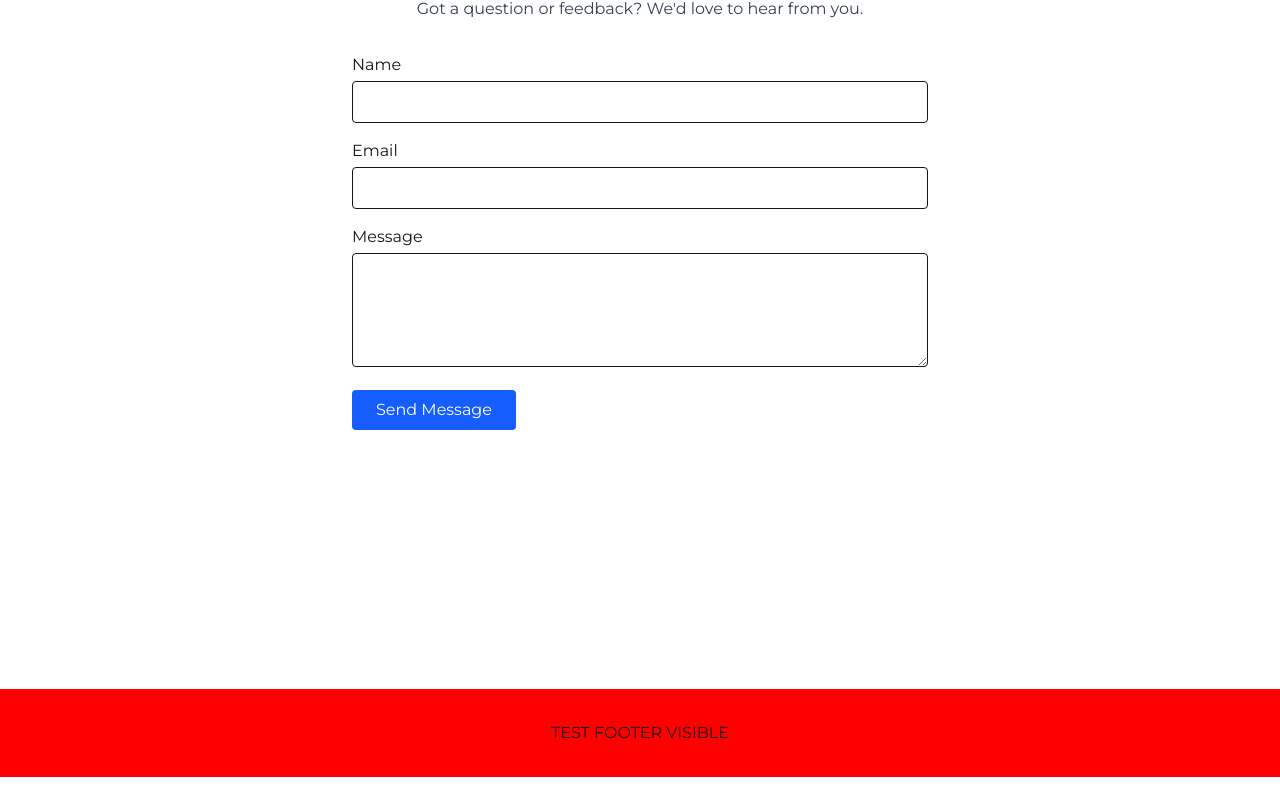
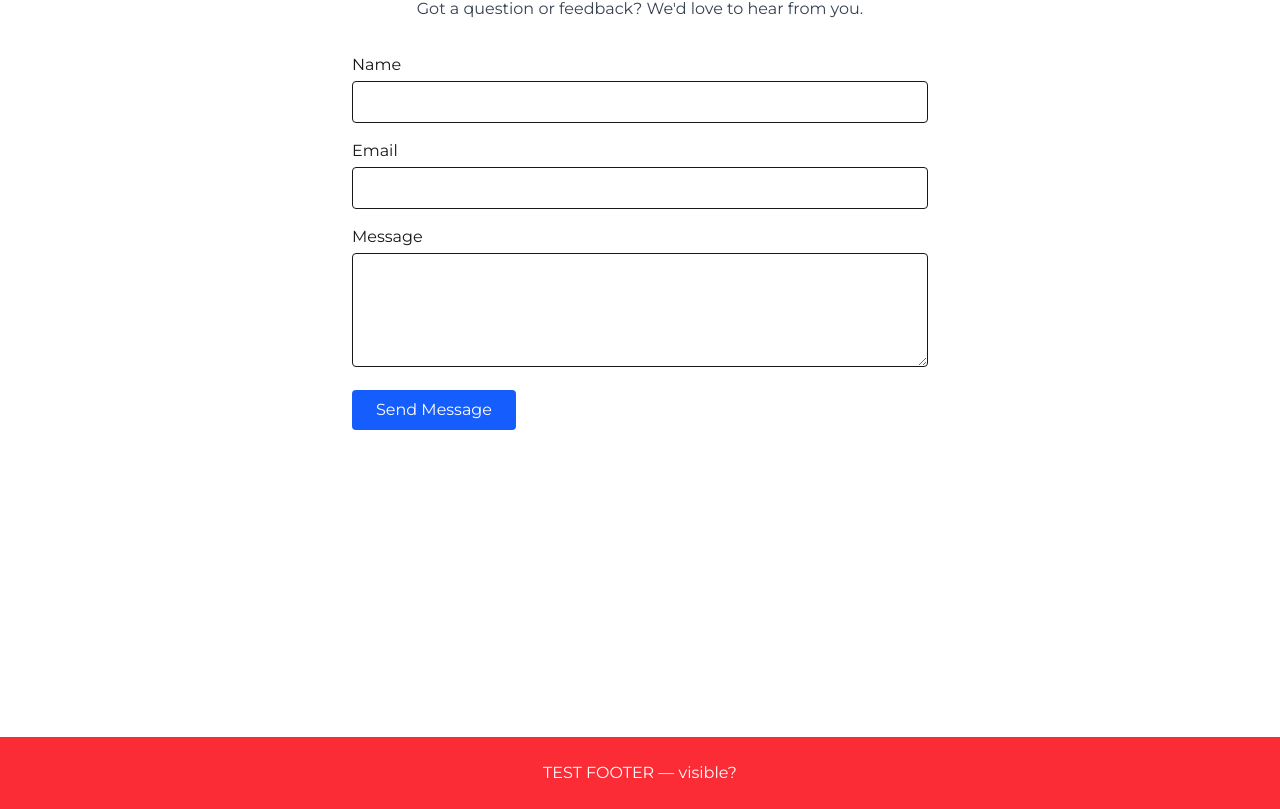
Before and after one commit to RobertMcCarthy1999/serve-safe, a Next.js app: page /contact in a window 1280 px wide. Shown: the part 183-992 px from the top of the page. Before the commit the page ends 960 px from the top, so only its background shows below. Built offline with nearby package versions, Linux system fonts and the light colour scheme.

Commit message:
Test footer visibility with red background

```diff
--- a/src/app/components/Footer.js
+++ b/src/app/components/Footer.js
@@ -1,7 +1,9 @@
+'use client';
+
 export default function Footer() {
   return (
-    <footer style={{ backgroundColor: 'red', padding: '2rem', textAlign: 'center' }}>
-      <p>TEST FOOTER VISIBLE</p>
+    <footer className="bg-red-500 text-white text-center py-6 mt-12">
+      TEST FOOTER — visible?
     </footer>
   );
 }
```
